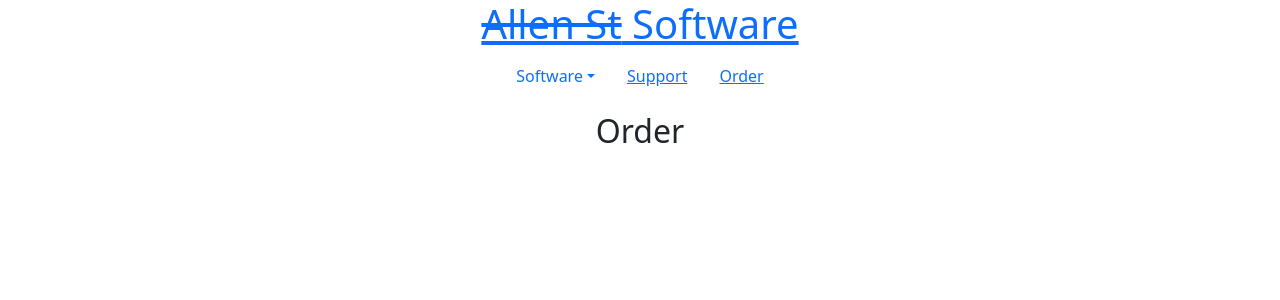
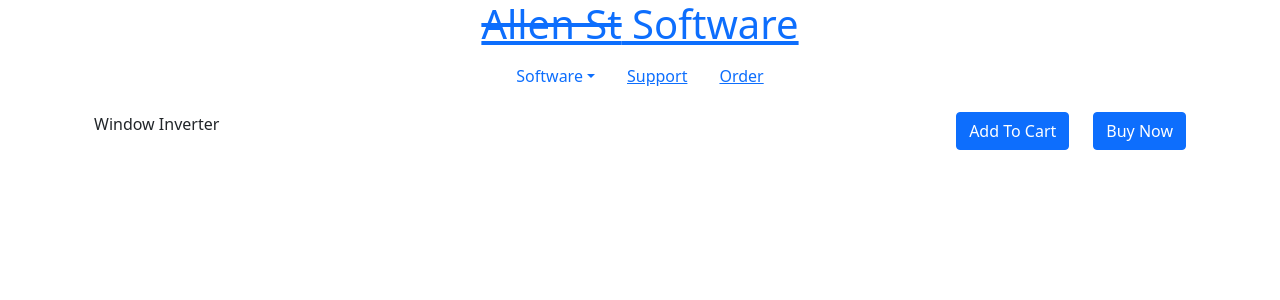
Before and after one commit to jmash/ds_studio, a React (Create React App) app: page /order in a window 1280 px wide. Shown: the top 300 px of the page. Built offline with nearby package versions, Linux system fonts and the light colour scheme.

Commit message:
:construction: added basic skeleton for order page

```diff
--- a/src/routes/order.js
+++ b/src/routes/order.js
@@ -1,7 +1,21 @@
+import { Container, Row, Col, Button } from "react-bootstrap";
+
 export default function Order() {
     return (
       <main style={{ padding: "1rem 0" }}>
-        <h2>Order</h2>
+        <Container>
+            <Row>
+                <Col style={{textAlign: "left"}}>
+                    Window Inverter
+                </Col>
+                <Col md="auto">
+                    <Button>Add To Cart</Button>
+                </Col>
+                <Col md="auto">
+                    <Button>Buy Now</Button>
+                </Col>
+            </Row>
+        </Container>
       </main>
     );
   }
```
